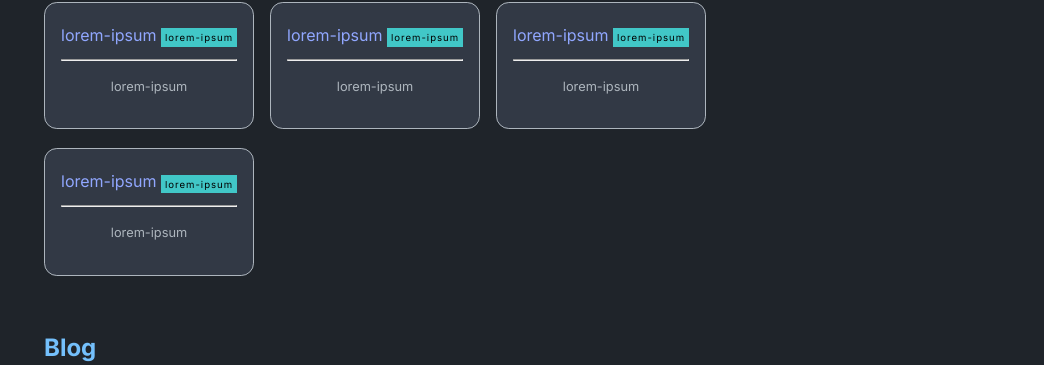
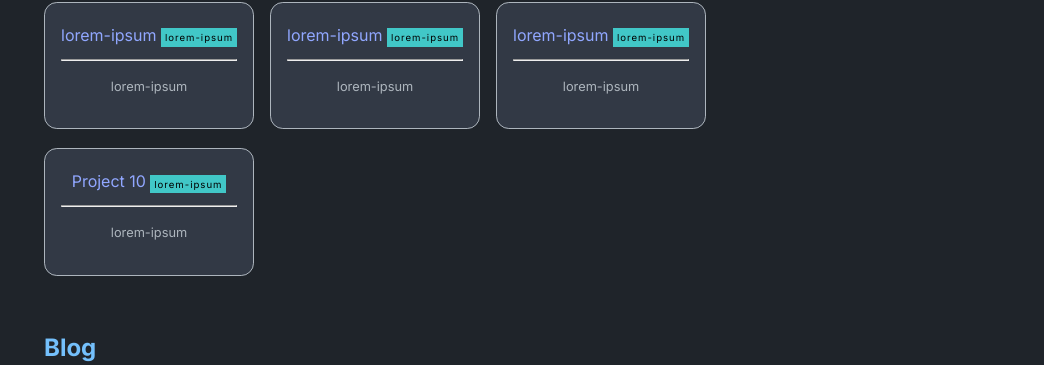
Before and after one commit to Josef9154/JRochelle_Portfolio, a Jekyll site: the page built from index.md, in a window 1280 px wide. Shown: the part 832-1197 px from the top of the page, without its empty margins (236-1280 px from the left). Built offline with Jekyll 4.4.1, drawn with Linux system fonts in a browser that asks for light colours.

Commit message:
home.yml: updated title in project_entries

```diff
--- a/_data/home.yml
+++ b/_data/home.yml
@@ -34,7 +34,7 @@ project_entries:
     url: lorem-ipsum
     desc: lorem-ipsum
     highlight: lorem-ipsum
-  - title: lorem-ipsum
+  - title: Project 10
     url: lorem-ipsum
     desc: lorem-ipsum
     highlight: lorem-ipsum
```
